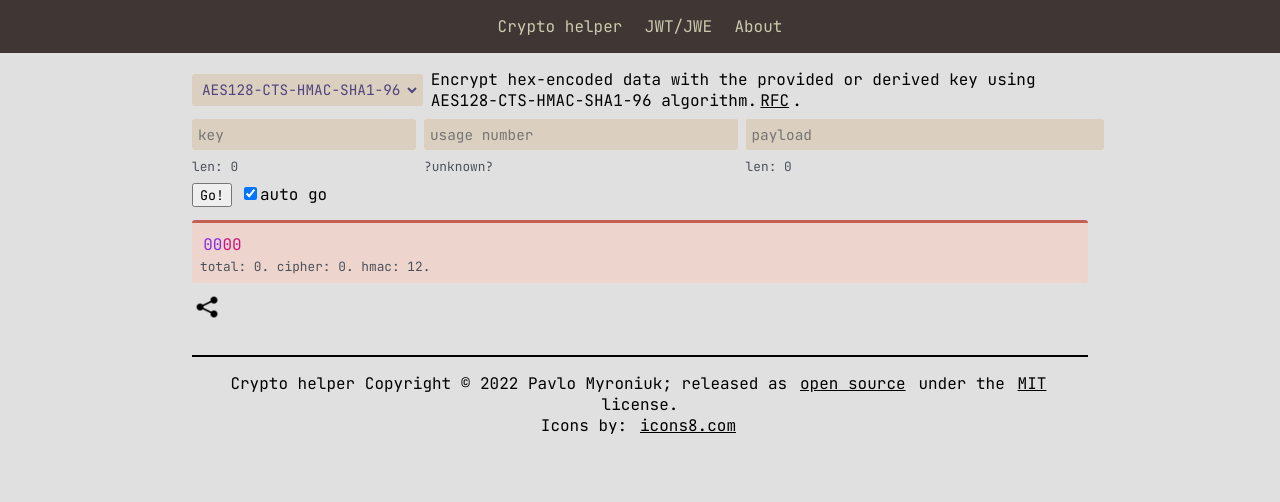
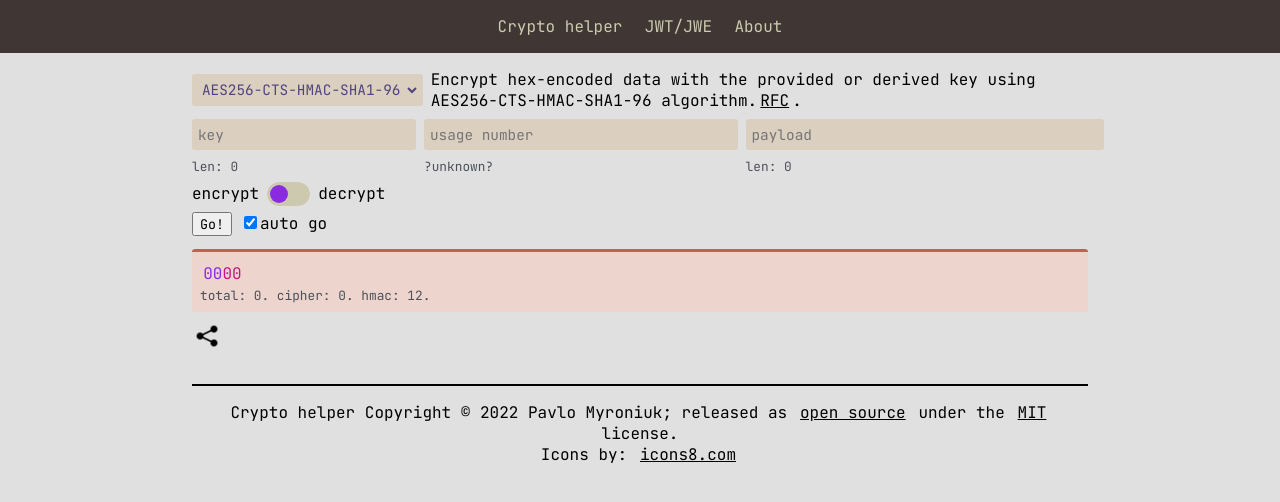
Before and after one commit to TheBestTvarynka/crypto-helper, a website built with webpack: page web-app/src/index.html in a window 1280 px wide. Built offline with nearby package versions, Linux system fonts and the light colour scheme; what algorithms-wasm would draw is missing.

Commit message:
web-app: add decrypt/encrypt switch (will work soon)

```diff
--- a/web-app/src/index.html
+++ b/web-app/src/index.html
@@ -11,6 +11,7 @@
   <link rel="stylesheet" href="styles/crypto_helper/style.css">
   <link rel="stylesheet" href="styles/crypto_helper/sha.css">
   <link rel="stylesheet" href="styles/crypto_helper/krbEnc.css">
+  <link rel="stylesheet" href="styles/crypto_helper/switch.css">
   <link rel="stylesheet" href="styles/input.css">
   <link rel="stylesheet" href="styles/notifications.css">
 
@@ -37,7 +38,7 @@
             <option value="sha1">SHA1</option>
             <option value="sha256">SHA256</option>
             <option value="sha512">SHA512</option>
-            <option value="aes256-cts-hmac-sha1-96" selected>AES128-CTS-HMAC-SHA1-96</option>
+            <option value="aes256-cts-hmac-sha1-96" selected>AES256-CTS-HMAC-SHA1-96</option>
           </select>
         </div>
 
@@ -49,7 +50,7 @@
           <span name="sha512-info">Hash hex-encoded input using SHA512 hashing function.<a
               href="https://datatracker.ietf.org/doc/html/rfc4634">RFC</a>.</span>
           <span id="current-algorithm-info" name="aes256-cts-hmac-sha1-96-info">Encrypt hex-encoded data with the provided or derived key
-            using AES128-CTS-HMAC-SHA1-96 algorithm.<a
+            using AES256-CTS-HMAC-SHA1-96 algorithm.<a
               href="https://www.rfc-editor.org/rfc/rfc3961.html">RFC</a>.</span>
         </div>
       </div>
@@ -94,6 +95,15 @@
               oninput="onLenChange('aes256-cts-hmac-sha1-96', 'payload')"
             >
             <span class="total">len: <span id="aes256-cts-hmac-sha1-96-payload-len">0</span></span>
+          </div>
+          <div class="horizontal">
+            <span>encrypt</span>
+            <div class="button r" id="button-1">
+              <input type="checkbox" class="checkbox" />
+              <div class="knobs"></div>
+              <div class="layer"></div>
+            </div>
+            <span>decrypt</span>
           </div>
         </div>
       </div>
--- a/web-app/src/styles/crypto_helper/sha.css
+++ b/web-app/src/styles/crypto_helper/sha.css
@@ -3,7 +3,8 @@
     word-wrap: break-word;
     width: fit-content;
     max-width: calc(100% - 0.4em);
-    color: #1a3a6e;
+    /* color: #1a3a6e; */
+    color: blueviolet;
     transition: all 0.3s;
     padding: 0.2em;
 }
--- a/web-app/src/styles/crypto_helper/style.css
+++ b/web-app/src/styles/crypto_helper/style.css
@@ -14,6 +14,7 @@
     flex-direction: row;
     gap: 0.5em;
     align-items: center;
+    justify-content: flex-start;
 }
 
 .selectable-info > :not(#current-algorithm-info) {
--- /dev/null
+++ b/web-app/src/styles/crypto_helper/switch.css
@@ -0,0 +1,82 @@
+.knobs,
+.layer {
+    position: absolute;
+    top: 0;
+    right: 0;
+    bottom: 0;
+    left: 0;
+}
+
+.button {
+    position: relative;
+    top: 50%;
+    width: 43px;
+    height: 24px;
+    margin: -20px 0 0 0;
+    overflow: hidden;
+}
+
+.button.r,
+.button.r .layer {
+    border-radius: 75px;
+}
+
+.button.b2 {
+    border-radius: 2px;
+}
+
+.checkbox {
+    position: relative;
+    width: 100%;
+    height: 100%;
+    padding: 0;
+    margin: 0;
+    opacity: 0;
+    cursor: pointer;
+    z-index: 3;
+}
+
+.knobs {
+    z-index: 2;
+}
+
+.layer {
+    width: 100%;
+    background-color: #ccc9af;
+    transition: 0.3s ease all;
+    z-index: 1;
+}
+
+#button-1 .knobs:before {
+    content: " ";
+    position: absolute;
+    top: 3px;
+    left: 3px;
+    width: 12px;
+    height: 6px;
+    color: #ccc9af;
+    font-size: 6px;
+    font-weight: bold;
+    text-align: center;
+    line-height: 1;
+    padding: 6px 3px;
+    background-color: blueviolet;
+    border-radius: 50%;
+    transition: 0.3s cubic-bezier(0.18, 0.89, 0.35, 1.15) all;
+}
+
+#button-1 .checkbox:checked+.knobs:before {
+    content: " ";
+    left: 22px;
+    background-color: mediumvioletred;
+}
+
+#button-1 .checkbox:checked~.layer {
+    background-color: #ccc9af;
+}
+
+#button-1 .knobs,
+#button-1 .knobs:before,
+#button-1 .layer {
+    transition: 0.3s ease all;
+}
```
Also changed, not shown: web-app/webpack.config.js (+0 -12 lines).
